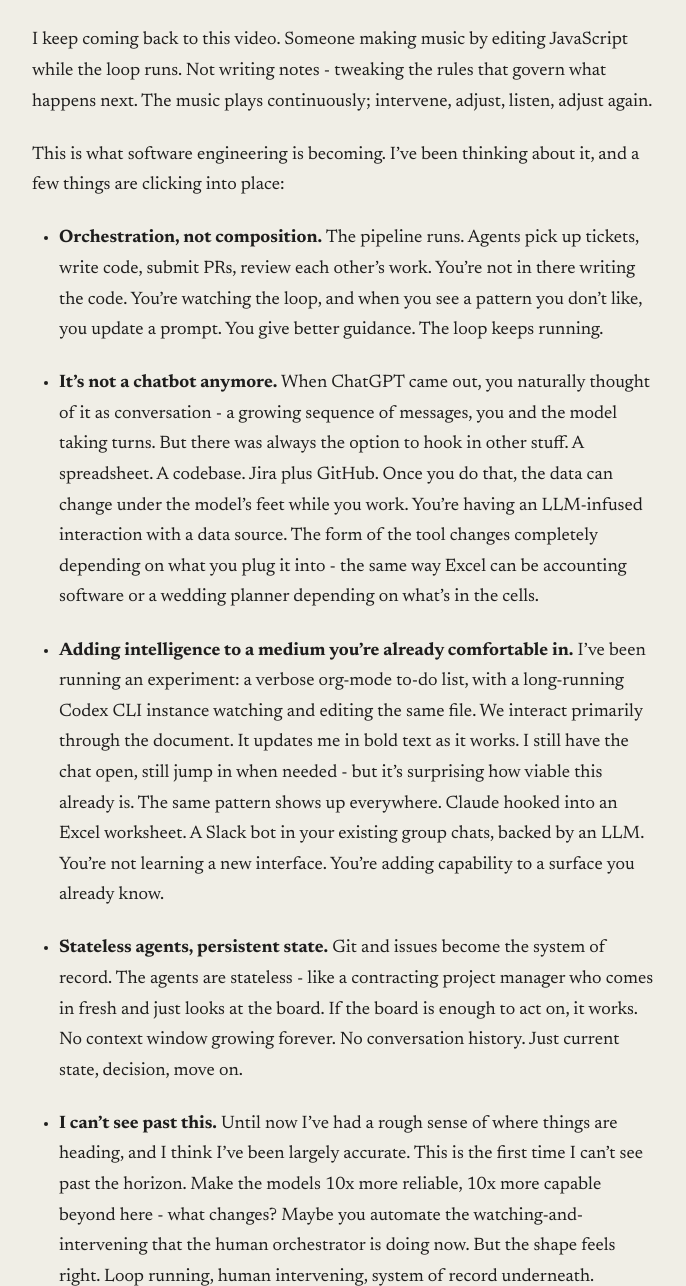
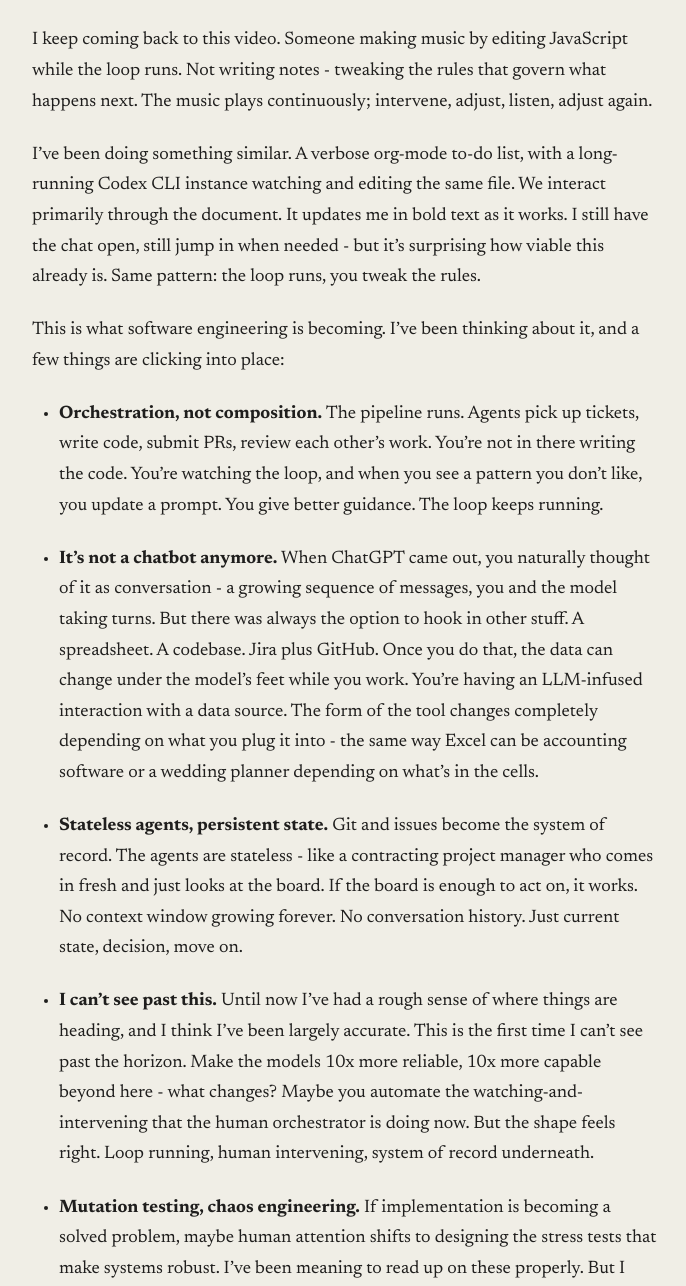
Before and after one commit to rob137/rob137.github.io, a Jekyll site: the page built from _posts/2026-02-17-strudel.md, in a window 1280 px wide and 1400 px high, scrolled down 468 px, cut to the strip 114-1400 px from the top of the window. Shown: the whole strip, without its empty margins (295-981 px from the left). Built offline with Jekyll 4.4.1, drawn with Linux system fonts in a browser that asks for light colours.

Commit message:
Move org-mode example into strudel intro
Links directly to the video's pattern - loop runs, tweak the rules.

Co-Authored-By: Claude Opus 4.5 <noreply@anthropic.com>

```diff
--- a/_posts/2026-02-17-strudel.md
+++ b/_posts/2026-02-17-strudel.md
@@ -10,13 +10,13 @@ excerpt: "The loop runs. You tweak the rules."
 
 I keep coming back to this video. Someone making music by editing JavaScript while the loop runs. Not writing notes - tweaking the rules that govern what happens next. The music plays continuously; intervene, adjust, listen, adjust again.
 
+I've been doing something similar. A verbose org-mode to-do list, with a long-running Codex CLI instance watching and editing the same file. We interact primarily through the document. It updates me in bold text as it works. I still have the chat open, still jump in when needed - but it's surprising how viable this already is. Same pattern: the loop runs, you tweak the rules.
+
 This is what software engineering is becoming. I've been thinking about it, and a few things are clicking into place:
 
 - **Orchestration, not composition.** The pipeline runs. Agents pick up tickets, write code, submit PRs, review each other's work. You're not in there writing the code. You're watching the loop, and when you see a pattern you don't like, you update a prompt. You give better guidance. The loop keeps running.
 
 - **It's not a chatbot anymore.** When ChatGPT came out, you naturally thought of it as conversation - a growing sequence of messages, you and the model taking turns. But there was always the option to hook in other stuff. A spreadsheet. A codebase. Jira plus GitHub. Once you do that, the data can change under the model's feet while you work. You're having an LLM-infused interaction with a data source. The form of the tool changes completely depending on what you plug it into - the same way Excel can be accounting software or a wedding planner depending on what's in the cells.
-
-- **Adding intelligence to a medium you're already comfortable in.** I've been running an experiment: a verbose org-mode to-do list, with a long-running Codex CLI instance watching and editing the same file. We interact primarily through the document. It updates me in bold text as it works. I still have the chat open, still jump in when needed - but it's surprising how viable this already is. The same pattern shows up everywhere. Claude hooked into an Excel worksheet. A Slack bot in your existing group chats, backed by an LLM. You're not learning a new interface. You're adding capability to a surface you already know.
 
 - **Stateless agents, persistent state.** Git and issues become the system of record. The agents are stateless - like a contracting project manager who comes in fresh and just looks at the board. If the board is enough to act on, it works. No context window growing forever. No conversation history. Just current state, decision, move on.
 
```
